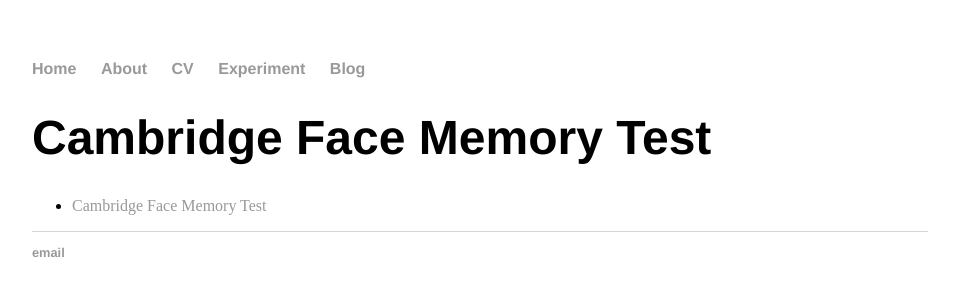
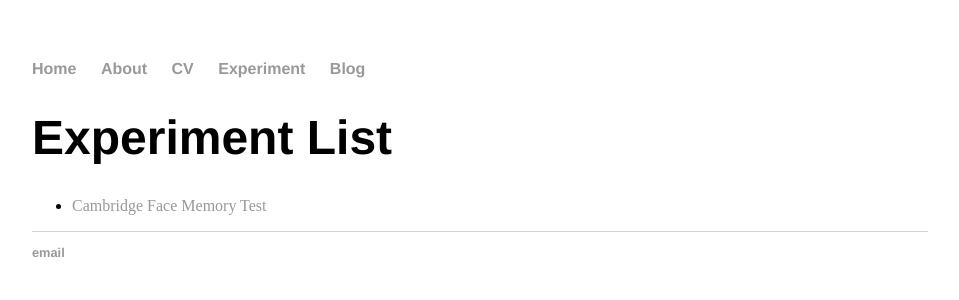
Before and after one commit to chengyanghan/chengyanghan.github.io, a Jekyll site: the page built from experiment/index.html, in a window 1280 px wide. Shown: the top 300 px of the page, without its empty margins (160-1119 px from the left). Built offline with Jekyll 4.4.1, drawn with Linux system fonts in a browser that asks for light colours.

Commit message:
Update index.html

```diff
--- a/experiment/index.html
+++ b/experiment/index.html
@@ -3,7 +3,7 @@ layout: default
 title: Chengyang Han
 ---
 <div class="blurb">
-	<h1>Cambridge Face Memory Test</h1>
+	<h1>Experiment List</h1>
 	<ul>
     <li><a href="/cfmt">Cambridge Face Memory Test</a></li>
    </ul>
```
